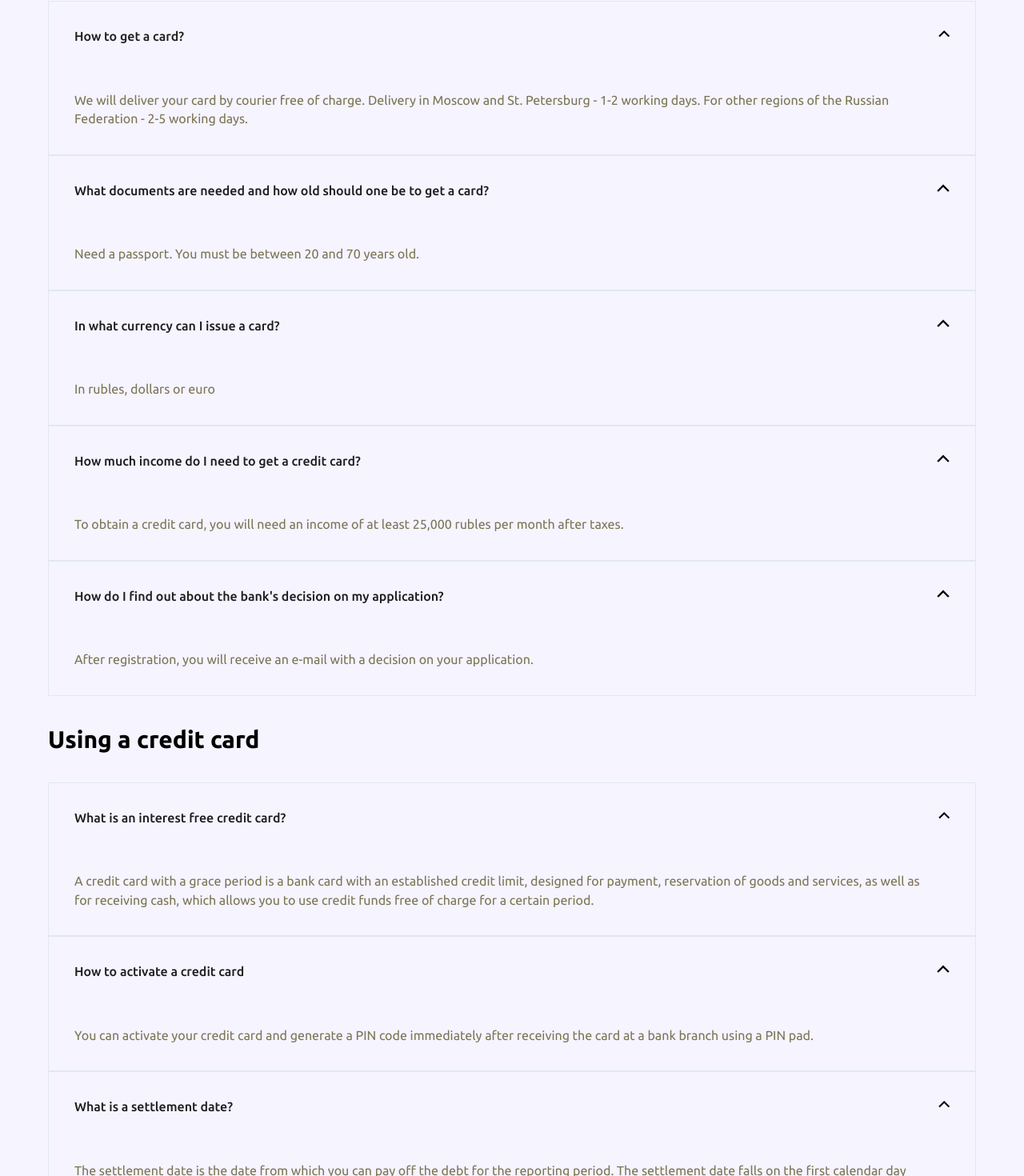
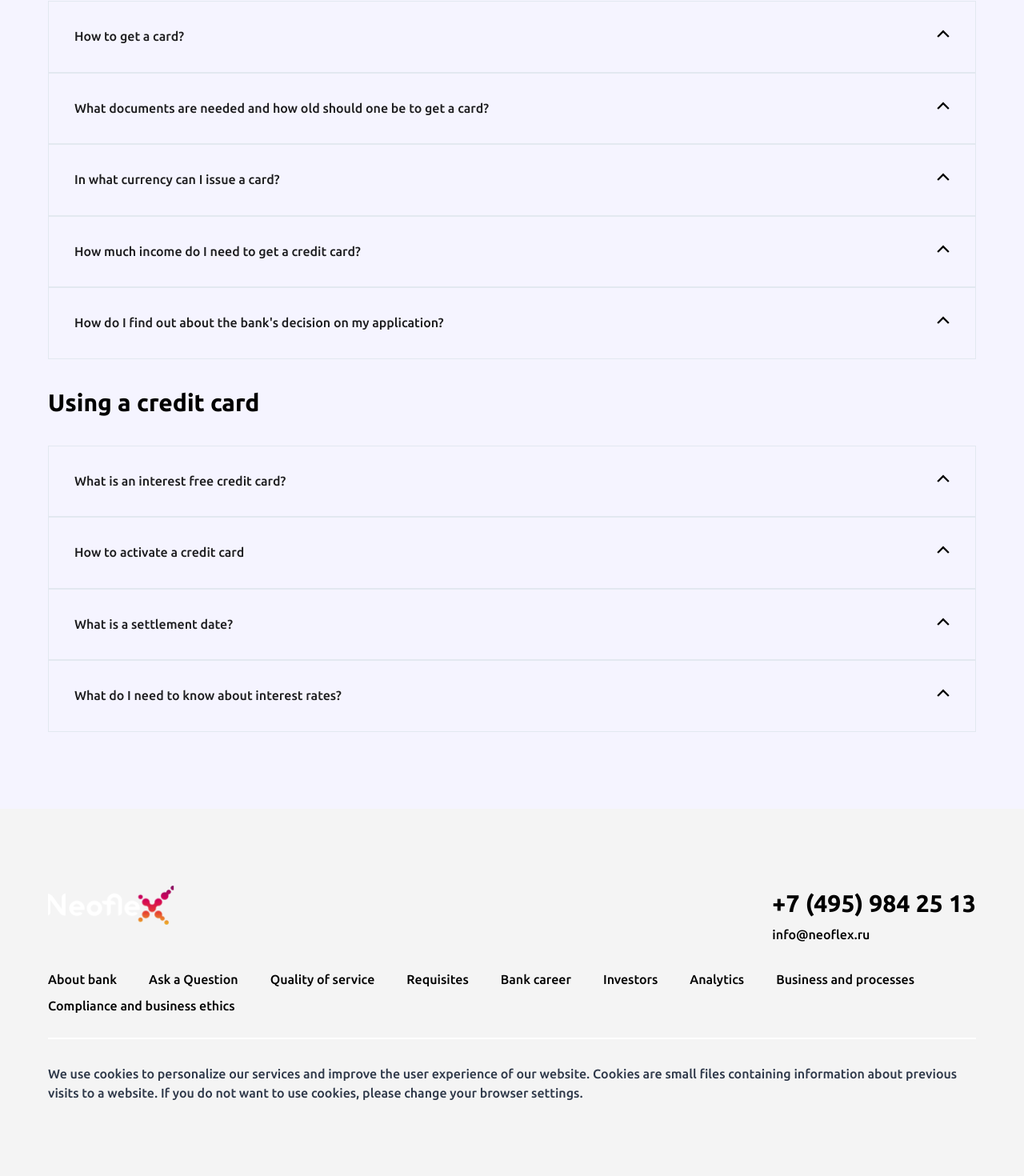
Before and after one commit to Schneegestober1/neo-bank, a React (Vite) app: page /loan/faq in a window 1280 px wide. Shown: the part 635-2105 px from the top of the page at 80% size. Built offline with nearby package versions, Linux system fonts and the light colour scheme.

Commit message:
faqblock is ready

```diff
--- a/src/components/loan/FaqBlock/FaqBlock.tsx
+++ b/src/components/loan/FaqBlock/FaqBlock.tsx
@@ -1,121 +1,41 @@
-import ArrowUpIcon from '../../../assets/icons/ArrowUpIcon'
-import styles from '../FaqBlock/faq-block.module.scss'
+import { useState } from 'react'
+import styles from './faq-block.module.scss'
+import { issuingFaq, usageFaq } from './data/faqData'
+import FaqItem from '../../shared/FaqBlock/FaqItem'
+
 
 const FaqBlock = () => {
+  const [openedIndex, setOpenedIndex] = useState<number | null>(null)
+
+  const toggleItem = (index: number) => {
+    setOpenedIndex(openedIndex === index ? null : index)
+  }
+
+  const renderFaqList = (items: typeof issuingFaq, startIndexOffset: number = 0) =>
+    items.map((item, i) => {
+      const index = i + startIndexOffset
+      return (
+        <FaqItem
+          key={index}
+          question={item.question}
+          answer={item.answer}
+          isOpen={openedIndex === index}
+          onClick={() => toggleItem(index)}
+        />
+      )
+    })
+
   return (
     <section className={styles['faq-block']}>
       <div className={styles['faq-block__container']}>
         <div className={styles['faq-block__category']}>
           <h3 className={styles['faq-block__title']}>Issuing and receiving a card</h3>
-          <div className={styles['faq-block__list']}>
-            <div className={styles['faq-block__item']}>
-              <div className={styles['faq-block__content']}>
-                <p className={styles['faq-block__question']}>How to get a card?</p>
-                <p className={styles['faq-block__answer']}>
-                  We will deliver your card by courier free of charge. Delivery in Moscow and St.
-                  Petersburg - 1-2 working days. For other regions of the Russian Federation - 2-5
-                  working days.
-                </p>
-              </div>
-              <ArrowUpIcon className={styles['faq-block__icon']} />
-            </div>
-            <div className={styles['faq-block__item']}>
-              <div className={styles['faq-block__content']}>
-                <p className={styles['faq-block__question']}>
-                  What documents are needed and how old should one be to get a card?
-                </p>
-                <p className={styles['faq-block__answer']}>
-                  Need a passport. You must be between 20 and 70 years old.
-                </p>
-              </div>
-              <ArrowUpIcon className={styles['faq-block__icon']} />
-            </div>
-            <div className={styles['faq-block__item']}>
-              <div className={styles['faq-block__content']}>
-                <p className={styles['faq-block__question']}>In what currency can I issue a card?</p>
-                <p className={styles['faq-block__answer']}>In rubles, dollars or euro</p>
-              </div>
-              <ArrowUpIcon className={styles['faq-block__icon']} />
-            </div>
-            <div className={styles['faq-block__item']}>
-              <div className={styles['faq-block__content']}>
-                <p className={styles['faq-block__question']}>
-                  How much income do I need to get a credit card?
-                </p>
-                <p className={styles['faq-block__answer']}>
-                  To obtain a credit card, you will need an income of at least 25,000 rubles per month
-                  after taxes.
-                </p>
-              </div>
-              <ArrowUpIcon className={styles['faq-block__icon']} />
-            </div>
-            <div className={styles['faq-block__item']}>
-              <div className={styles['faq-block__content']}>
-                <p className={styles['faq-block__question']}>
-                  How do I find out about the bank's decision on my application?
-                </p>
-                <p className={styles['faq-block__answer']}>
-                  After registration, you will receive an e-mail with a decision on your application.
-                </p>
-              </div>
-              <ArrowUpIcon className={styles['faq-block__icon']} />
-            </div>
-          </div>
+          <div className={styles['faq-block__list']}>{renderFaqList(issuingFaq)}</div>
         </div>
-
         <div className={styles['faq-block__category']}>
           <h3 className={styles['faq-block__title']}>Using a credit card</h3>
           <div className={styles['faq-block__list']}>
-            <div className={styles['faq-block__item']}>
-              <div className={styles['faq-block__content']}>
-                <p className={styles['faq-block__question']}>
-                  What is an interest free credit card?
-                </p>
-                <p className={styles['faq-block__answer']}>
-                  A credit card with a grace period is a bank card with an established credit limit,
-                  designed for payment, reservation of goods and services, as well as for receiving
-                  cash, which allows you to use credit funds free of charge for a certain period.
-                </p>
-              </div>
-              <ArrowUpIcon className={styles['faq-block__icon']} />
-            </div>
-            <div className={styles['faq-block__item']}>
-              <div className={styles['faq-block__content']}>
-                <p className={styles['faq-block__question']}>How to activate a credit card</p>
-                <p className={styles['faq-block__answer']}>
-                  You can activate your credit card and generate a PIN code immediately after
-                  receiving the card at a bank branch using a PIN pad.
-                </p>
-              </div>
-              <ArrowUpIcon className={styles['faq-block__icon']} />
-            </div>
-            <div className={styles['faq-block__item']}>
-              <div className={styles['faq-block__content']}>
-                <p className={styles['faq-block__question']}>What is a settlement date?</p>
-                <p className={styles['faq-block__answer']}>
-                  The settlement date is the date from which you can pay off the debt for the
-                  reporting period. The settlement date falls on the first calendar day following the
-                  last day of the reporting period. The first settlement date is reported by the bank
-                  when transferring the issued credit card to the client, and then in the monthly
-                  account statement.
-                </p>
-              </div>
-              <ArrowUpIcon className={styles['faq-block__icon']} />
-            </div>
-            <div className={styles['faq-block__item']}>
-              <div className={styles['faq-block__content']}>
-                <p className={styles['faq-block__question']}>
-                  What do I need to know about interest rates?
-                </p>
-                <p className={styles['faq-block__answer']}>
-                  For each reporting period from the 7th day of the previous month to the 6th day of
-                  the current month inclusive, a statement is generated for the credit card. The
-                  statement contains information on the amount and timing of the minimum payment, as
-                  well as the total amount of debt as of the date of issue.
-                </p>
-              </div>
-              <ArrowUpIcon className={styles['faq-block__icon']} />
-            </div>
+            {renderFaqList(usageFaq, issuingFaq.length)}
           </div>
         </div>
       </div>
--- /dev/null
+++ b/src/components/loan/FaqBlock/FaqItemTypes.ts
@@ -0,0 +1,4 @@
+export type FaqItem = {
+  question: string
+  answer: string
+}
--- /dev/null
+++ b/src/components/loan/FaqBlock/data/faqData.ts
@@ -0,0 +1,49 @@
+import type { FaqItem } from "../FaqItemTypes"
+
+export const issuingFaq: FaqItem[] = [
+  {
+    question: 'How to get a card?',
+    answer:
+      'We will deliver your card by courier free of charge. Delivery in Moscow and St. Petersburg - 1-2 working days. For other regions of the Russian Federation - 2-5 working days.',
+  },
+  {
+    question: 'What documents are needed and how old should one be to get a card?',
+    answer: 'Need a passport. You must be between 20 and 70 years old.',
+  },
+  {
+    question: 'In what currency can I issue a card?',
+    answer: 'In rubles, dollars or euro',
+  },
+  {
+    question: 'How much income do I need to get a credit card?',
+    answer:
+      'To obtain a credit card, you will need an income of at least 25,000 rubles per month after taxes.',
+  },
+  {
+    question: "How do I find out about the bank's decision on my application?",
+    answer: 'After registration, you will receive an e-mail with a decision on your application.',
+  },
+]
+
+export const usageFaq: FaqItem[] = [
+  {
+    question: 'What is an interest free credit card?',
+    answer:
+      'A credit card with a grace period is a bank card with an established credit limit, designed for payment, reservation of goods and services, as well as for receiving cash, which allows you to use credit funds free of charge for a certain period.',
+  },
+  {
+    question: 'How to activate a credit card',
+    answer:
+      'You can activate your credit card and generate a PIN code immediately after receiving the card at a bank branch using a PIN pad.',
+  },
+  {
+    question: 'What is a settlement date?',
+    answer:
+      'The settlement date is the date from which you can pay off the debt for the reporting period. It falls on the first calendar day after the last day of the reporting period. The first date is reported by the bank upon card issuance and then in the monthly account statement.',
+  },
+  {
+    question: 'What do I need to know about interest rates?',
+    answer:
+      'Each month a statement is generated containing the amount and timing of the minimum payment, as well as the total amount of debt.',
+  },
+]
--- a/src/components/loan/FaqBlock/faq-block.module.scss
+++ b/src/components/loan/FaqBlock/faq-block.module.scss
@@ -2,12 +2,6 @@
 @use '../../../styles/mixins.scss' as *;
 
 .faq-block {
-  &__item {
-    padding: 32px;
-    border: 1px solid $gray-10;
-    display: flex;
-    justify-content: space-between;
-  }
   &__title {
     font-weight: 700;
     font-size: 1.875rem;
@@ -15,24 +9,4 @@
     color: $black-0;
     margin: 2rem 0;
   }
-  &__question {
-    font-weight: 500;
-    font-size: 1rem;
-    line-height: 147%;
-    color: $black-2;
-    margin-bottom: 3.5rem;
-  }
-  &__answer {
-    font-weight: 400;
-    font-size: 1rem;
-    line-height: 147%;
-    color: $brown-1;
-    max-width: 1200px;
-    width: 100%;
-  }
-  &__icon {
-    cursor: pointer;
-    width: 1rem;
-    height: 1rem;
-  }
 }
--- /dev/null
+++ b/src/components/shared/FaqBlock/FaqItem.tsx
@@ -0,0 +1,26 @@
+import React from 'react'
+import ArrowUpIcon from '../../../assets/icons/ArrowUpIcon'
+import styles from './faq-item.module.scss'
+
+type FaqItemProps = {
+  question: string
+  answer: string
+  isOpen: boolean
+  onClick: () => void
+}
+
+const FaqItem: React.FC<FaqItemProps> = ({ question, answer, isOpen, onClick }) => {
+  return (
+    <div className={styles['faq-block__item']} onClick={onClick}>
+      <div className={styles['faq-block__content']}>
+        <p className={styles['faq-block__question']}>{question}</p>
+        {isOpen && <p className={styles['faq-block__answer']}>{answer}</p>}
+      </div>
+      <ArrowUpIcon
+        className={`${styles['faq-block__icon']} ${isOpen ? styles['faq-block__icon--active'] : ''}`}
+      />
+    </div>
+  )
+}
+
+export default FaqItem
--- /dev/null
+++ b/src/components/shared/FaqBlock/faq-item.module.scss
@@ -0,0 +1,35 @@
+@use '../../../styles/color-palette.scss' as *;
+@use '../../../styles/mixins.scss' as *;
+
+.faq-block {
+  &__item {
+    padding: 32px;
+    border: 1px solid $gray-10;
+    display: flex;
+    justify-content: space-between;
+  }
+  &__question {
+    font-weight: 500;
+    font-size: 1rem;
+    line-height: 147%;
+    color: $black-2;
+  }
+  &__answer {
+    font-weight: 400;
+    font-size: 1rem;
+    line-height: 147%;
+    color: $brown-1;
+    max-width: 1200px;
+    width: 100%;
+    margin-top: 3.5rem;
+  }
+  &__icon {
+    cursor: pointer;
+    width: 1rem;
+    height: 1rem;
+    transition: transform 0.3s ease;
+    &--active {
+      transform: rotate(180deg);
+    }
+  }
+}
```
